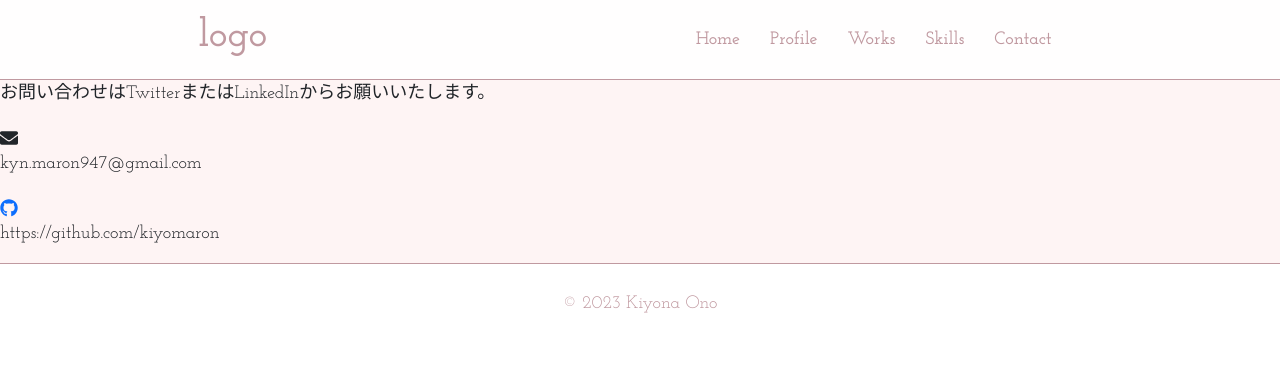
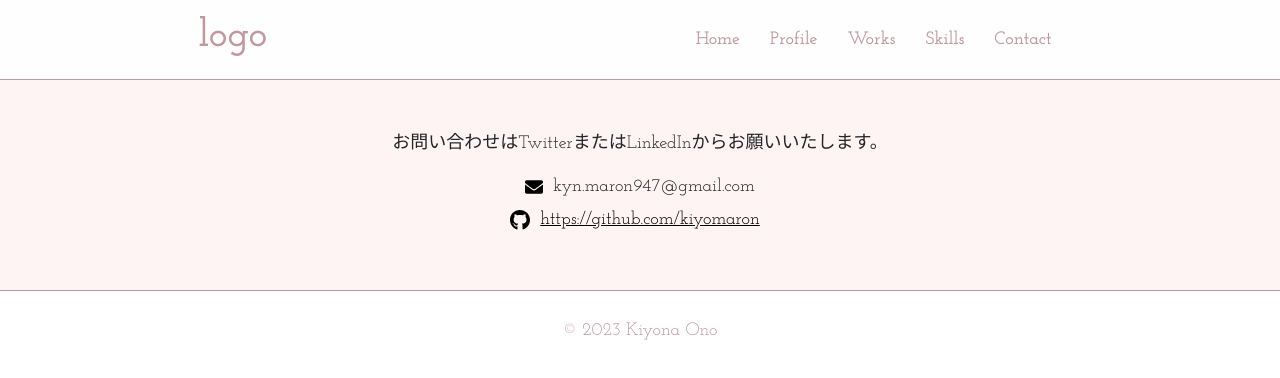
Before and after one commit to kiyomaron/portfolio, a React (Create React App) app: page /contact in a window 1280 px wide. Shown: the top 378 px of the page. Built offline with nearby package versions, Linux system fonts and the light colour scheme.

Commit message:
Fix style on Contact page

```diff
--- /dev/null
+++ b/src/components/ContactPage.css
@@ -0,0 +1,26 @@
+.contact {
+    text-align: center;
+    padding: 50px;
+}
+
+.contact .contact-container {
+    display: flex;
+    justify-content: center;
+    align-items: center;
+}
+
+.contact-container p {
+    margin-bottom: 0;
+}
+.contact-container .sns-icon {
+    padding-right: 10px;
+    color: #000;
+    display: flex;
+    line-height: 40px;
+    align-items: center;
+}
+.sns-icon .git-hub {
+    padding-right: 10px;
+    height: 40px;
+    width: 30px;
+}
--- a/src/components/ContactPage.jsx
+++ b/src/components/ContactPage.jsx
@@ -1,17 +1,20 @@
 import React from 'react';
 import { FaEnvelope, FaGithub } from "react-icons/fa";
+import "./ContactPage.css";
 
 const ContactPage = () => {
   return (
     <section className='contact'>
       <p>お問い合わせはTwitterまたはLinkedInからお願いいたします。</p>
-      <div>
+      <div className='contact-container'>
           <div className='sns-icon'><FaEnvelope /></div>
           <p>kyn.maron947@gmail.com</p>
       </div>
-      <div>
-          <a href="https://github.com/kiyomaron" className='sns-icon' target='_blank'><FaGithub /></a>
-          <p>https://github.com/kiyomaron</p>
+      <div className='contact-container'>
+          <a href="https://github.com/kiyomaron" className='sns-icon' target='_blank'>
+            <FaGithub className='git-hub'/>
+            <p>https://github.com/kiyomaron</p>
+          </a>
       </div>
     </section>
   );
--- a/src/components/SkillsPage.jsx
+++ b/src/components/SkillsPage.jsx
@@ -49,7 +49,7 @@ const SkillsPage = () => {
               <dt>MSSQL</dt>
               <dd>1年</dd>
               <dt>MongoDB</dt>
-              <dd>6ヶ月</dd>
+              <dd>3ヶ月</dd>
             </div>
           </div>
 
```
